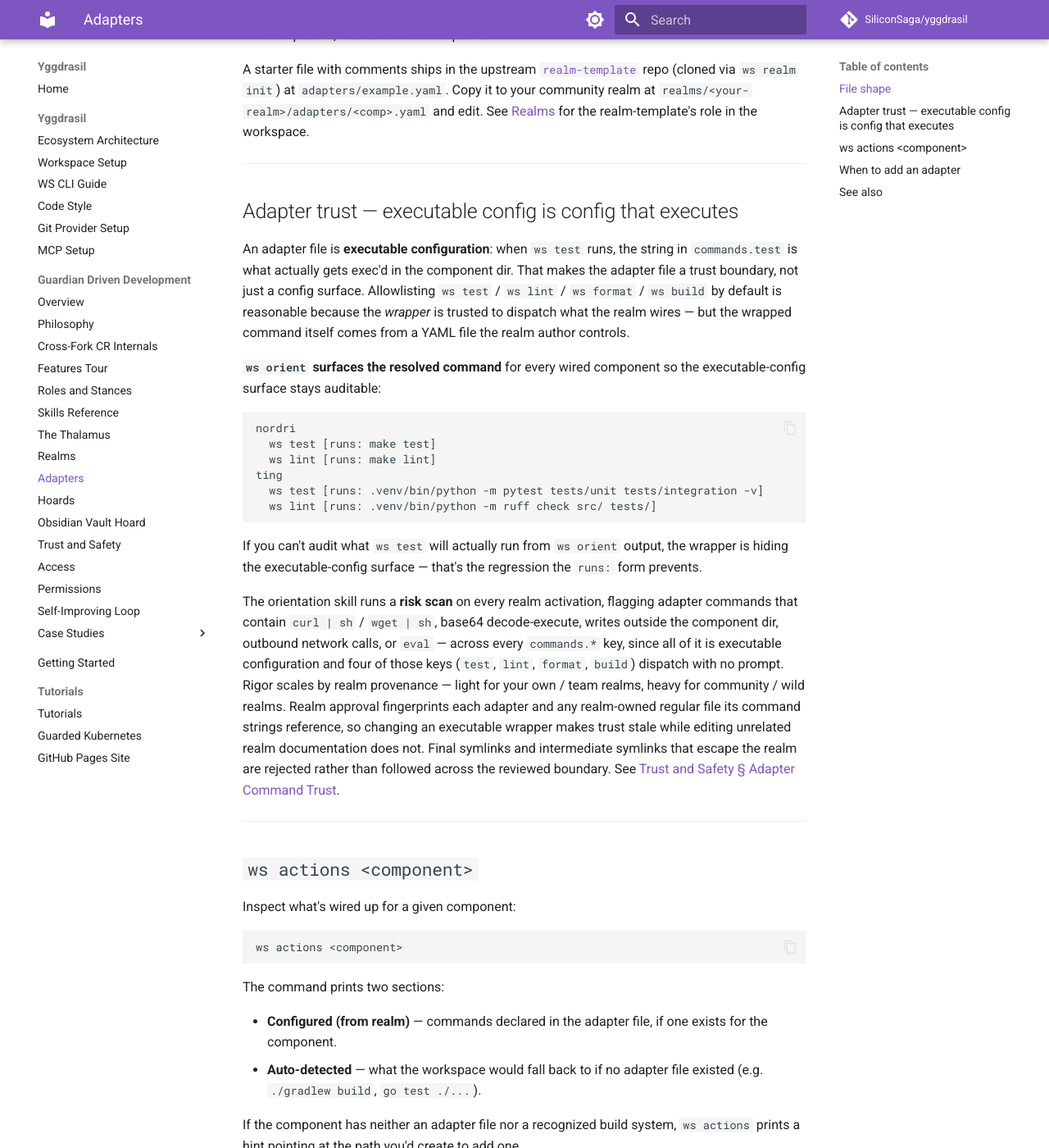
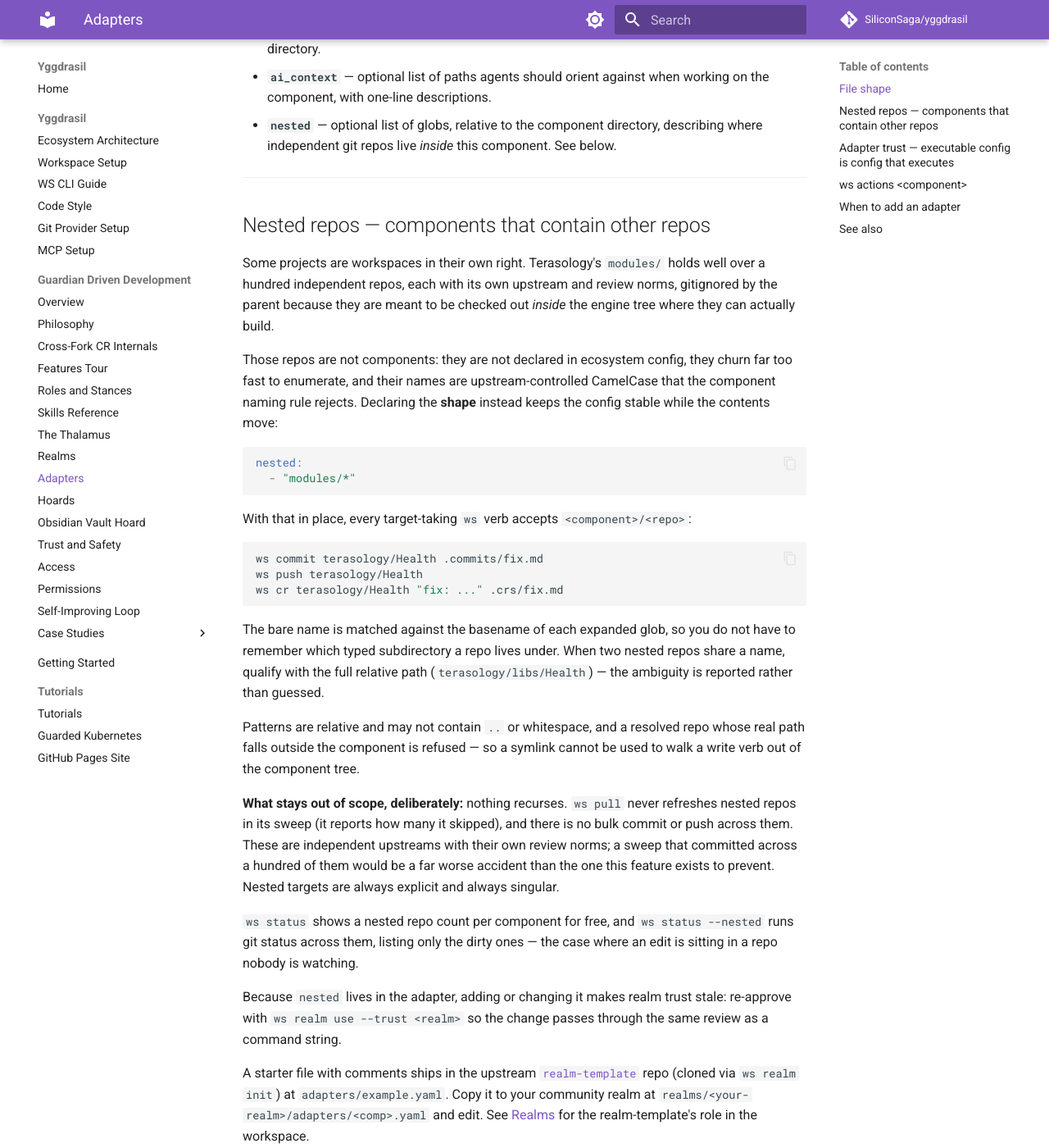
Before and after one commit to SiliconSaga/yggdrasil, an MkDocs documentation site: the page built from docs/gdd/adapters.md, in a window 1280 px wide and 1400 px high, scrolled down 1175 px. Shown: the whole window at 82% size. Built offline with MkDocs 1.6.1 and Material for MkDocs 9.7.7, drawn with Linux system fonts in a browser that asks for light colours; comment, search, counter and statistics services are not loaded; some of the changed text lies outside the part shown.

Commit message:
feat(ws): address repos nested inside a component
Terasology's `modules/` holds ~144 independent repos inside a component, and `ws` could not name any of them. Contributing to one meant a throwaway standalone clone — which cannot compile, because a module only builds inside the engine tree it was cloned out of.

Nested support goes in `ws_resolve_target` rather than per-verb: every repo-touching verb already funnels through it, so commit, push, cr, exec, log, pull and diagnose all inherit `<component>/<repo>` at once.

The shape is declared, not enumerated — `nested: ["modules/*"]` in the realm adapter. 144 churning repos in ecosystem config would be stale the week it was written, and the adapter is already the per-component "this one is unusual" surface. It also means the declaration passes through realm trust review like any command string.

Nested names are upstream-controlled CamelCase, so the segment rule is deliberately looser than the component rule. The safety that gives up is recovered by keeping the strict rule on the segment before the slash, forbidding `..` outright, and containment-checking every resolved path against the host component's real path — which is what catches a symlink the syntax rules cannot see.

Nothing recurses, by design: `ws pull` reports how many nested repos it skipped rather than refreshing them, since their checkout lifecycle belongs to the host project's tooling. Bulk commit or push across independent upstreams would be a worse accident than the one this prevents.

`ws status` counts nested repos for free and lists only dirty ones under `--nested`; the git-status pass is opt-in because a component can nest well over a hundred repos.

Design captured on Phoenix 2026-07-27 after it bit three ways in one session; moved here 2026-08-11 to build.

Co-Authored-By: Claude Opus 5 <noreply@anthropic.com>

````diff
--- a/docs/gdd/adapters.md
+++ b/docs/gdd/adapters.md
@@ -23,10 +23,46 @@ ai_context:
     description: "Contribution guidelines and PR conventions"
   - path: "docs/architecture.md"
     description: "Architecture overview for AI orientation"
+
+nested:
+  - "modules/*"
+  - "libs/*"
 ```
 
 - **`commands`** — a map from action name to shell command. Keys are free-form (`build`, `test`, `lint`, `serve`, anything the community cares to expose). Values run from the component directory.
 - **`ai_context`** — optional list of paths agents should orient against when working on the component, with one-line descriptions.
+- **`nested`** — optional list of globs, relative to the component directory, describing where independent git repos live *inside* this component. See below.
+
+---
+
+## Nested repos — components that contain other repos
+
+Some projects are workspaces in their own right. Terasology's `modules/` holds well over a hundred independent repos, each with its own upstream and review norms, gitignored by the parent because they are meant to be checked out *inside* the engine tree where they can actually build.
+
+Those repos are not components: they are not declared in ecosystem config, they churn far too fast to enumerate, and their names are upstream-controlled CamelCase that the component naming rule rejects. Declaring the **shape** instead keeps the config stable while the contents move:
+
+```yaml
+nested:
+  - "modules/*"
+```
+
+With that in place, every target-taking `ws` verb accepts `<component>/<repo>`:
+
+```bash
+ws commit terasology/Health .commits/fix.md
+ws push terasology/Health
+ws cr terasology/Health "fix: ..." .crs/fix.md
+```
+
+The bare name is matched against the basename of each expanded glob, so you do not have to remember which typed subdirectory a repo lives under. When two nested repos share a name, qualify with the full relative path (`terasology/libs/Health`) — the ambiguity is reported rather than guessed.
+
+Patterns are relative and may not contain `..` or whitespace, and a resolved repo whose real path falls outside the component is refused — so a symlink cannot be used to walk a write verb out of the component tree.
+
+**What stays out of scope, deliberately:** nothing recurses. `ws pull` never refreshes nested repos in its sweep (it reports how many it skipped), and there is no bulk commit or push across them. These are independent upstreams with their own review norms; a sweep that committed across a hundred of them would be a far worse accident than the one this feature exists to prevent. Nested targets are always explicit and always singular.
+
+`ws status` shows a nested repo count per component for free, and `ws status --nested` runs git status across them, listing only the dirty ones — the case where an edit is sitting in a repo nobody is watching.
+
+Because `nested` lives in the adapter, adding or changing it makes realm trust stale: re-approve with `ws realm use --trust <realm>` so the change passes through the same review as a command string.
 
 A starter file with comments ships in the upstream [`realm-template`](https://github.com/SiliconSaga/realm-template) repo (cloned via `ws realm init`) at `adapters/example.yaml`. Copy it to your community realm at `realms/<your-realm>/adapters/<comp>.yaml` and edit. See [Realms](realms.md) for the realm-template's role in the workspace.
 
````
Also changed, not shown: 7 other files.
